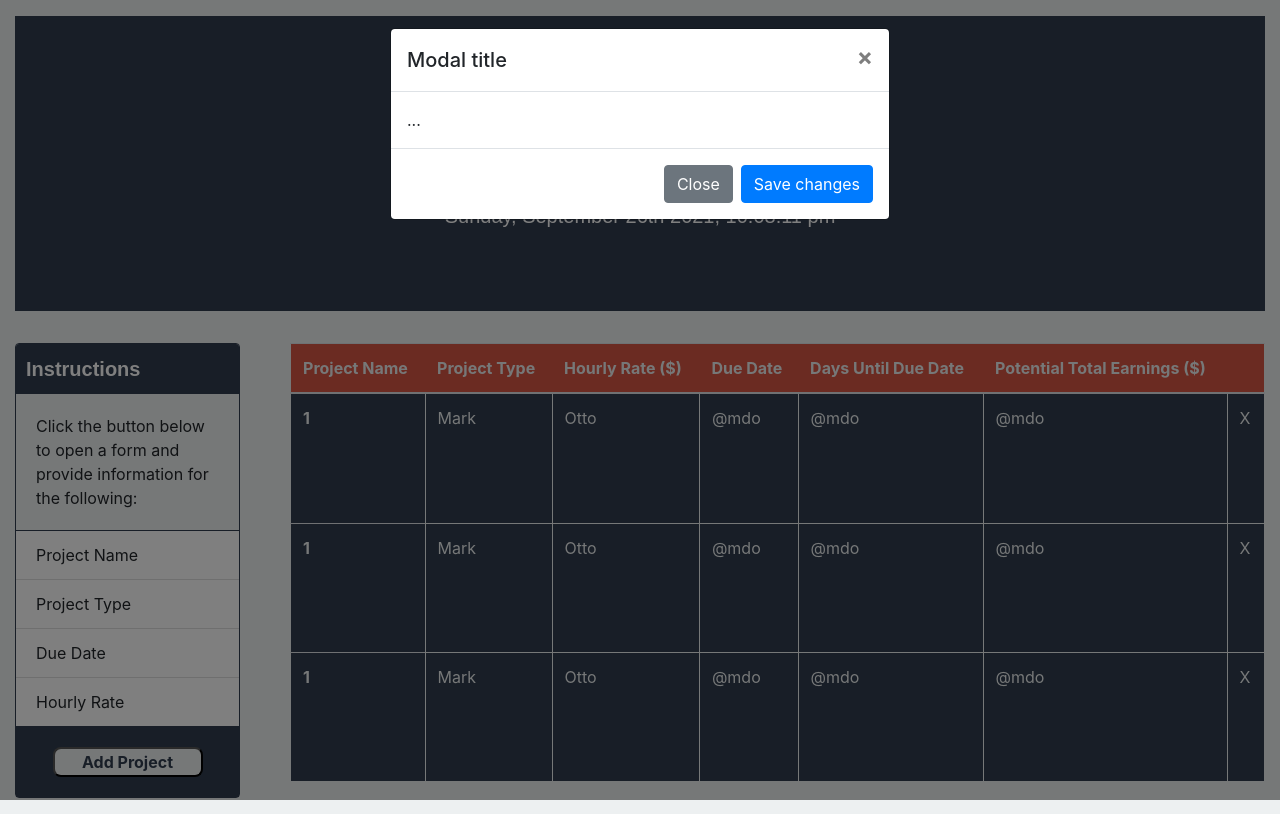
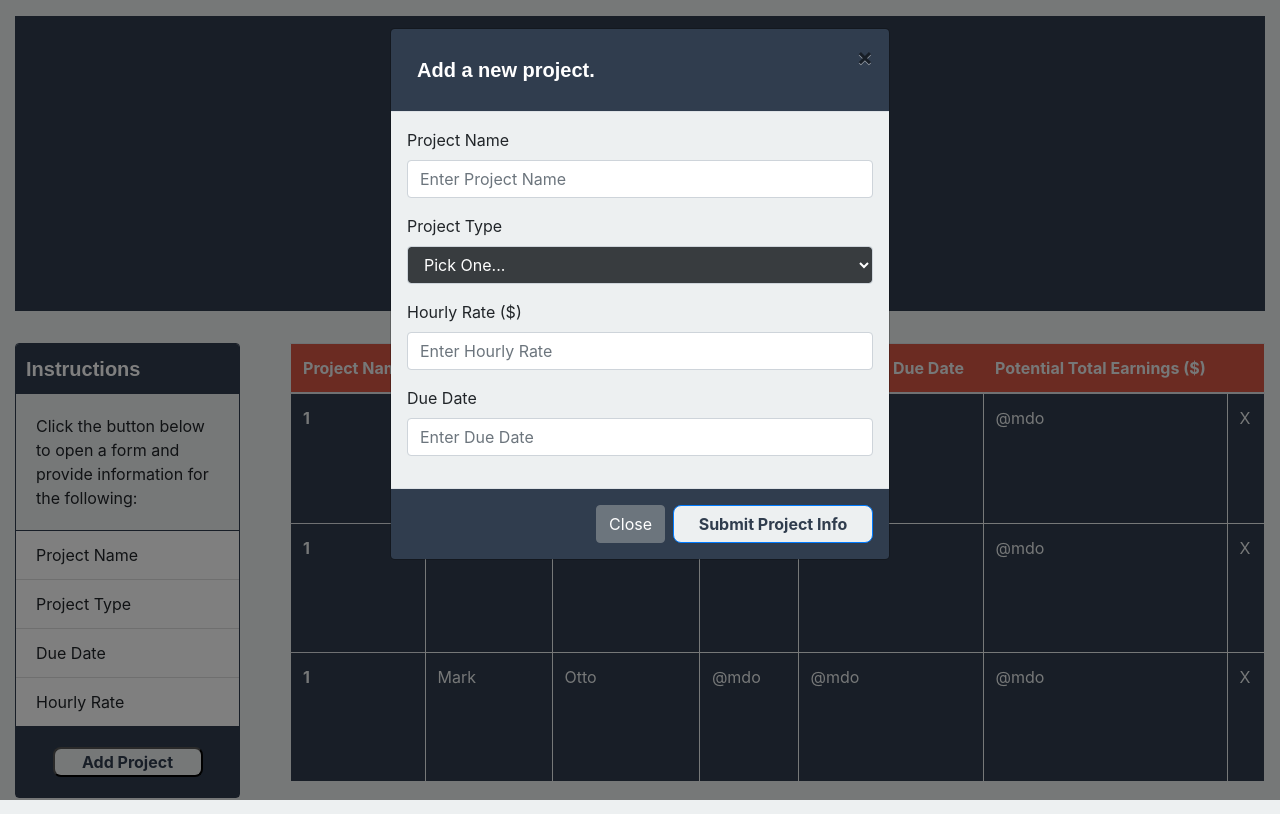
Before and after one commit to laurelthorburn/Mini-Project-5, a plain HTML site: page index.html in a window 1280 px wide. Both pictures are taken after a click on the button "Add Project". Drawn offline with nearby package versions, Linux system fonts and the light colour scheme.

Commit message:
Styled modal

```diff
--- a/Assets/script.js
+++ b/Assets/script.js
@@ -7,9 +7,6 @@ function updateClock() {
   }
   setInterval(updateClock, 1000);
 var currentTime = moment();
-
-// var modalBtn = document.getElementsByClassName('card-link');
-
 
 // // main and bttn form var
 // var projectFormEl = $("#project-form");
@@ -36,13 +33,5 @@ var currentTime = moment();
 //     printInput();
 // };
 
-function openModal(){
-    $('#myModal').modal('show');
-}
-
-$('.card-link').on('show.bs.modal', function () {
-    $('#myInput').trigger('focus')
-  })
 
 // submitBttn.addEventListener("submit", captureInput);
-// // modalBtn.addEventListener('click', openModal);
--- a/Assets/style.css
+++ b/Assets/style.css
@@ -18,6 +18,11 @@ text-align: center;
     border: solid 1px #303D4E;
 }
 
+.modal-content {
+    background-color: #303D4E;
+}
+
+#exampleModalLabel,
 .card-img-top {
     background-color: #303D4E;
     font-family: Arial, Helvetica, sans-serif;
@@ -25,6 +30,10 @@ text-align: center;
     font-size: 20px;
     font-weight: bold;
     padding: 10px;
+}
+
+.modal-body {
+    background-color: #EDF0F1;
 }
 
 .card-body{
@@ -35,6 +44,7 @@ background-color: #EDF0F1;
     background-color: #303D4E;
     text-align: center;
 }
+
 .card-link {
     width: 150px;
     border-radius: 8px;
@@ -63,3 +73,17 @@ td {
 tr {
     height: 25px;
 }
+
+#projectType {
+    background-color: rgb(56, 60, 63);
+    color: white;
+}
+
+.btn-primary {
+    width: 200px;
+    border-radius: 8px;
+    box-shadow: none;
+    background-color: #EDF0F1;
+    color: #303D4E;
+    font-weight: bold;
+}
--- a/index.html
+++ b/index.html
@@ -37,17 +37,44 @@
   <div class="modal-dialog" role="document">
     <div class="modal-content">
       <div class="modal-header">
-        <h5 class="modal-title" id="exampleModalLabel">Modal title</h5>
+        <h5 class="modal-title" id="exampleModalLabel">Add a new project.</h5>
         <button type="button" class="close" data-dismiss="modal" aria-label="Close">
           <span aria-hidden="true">&times;</span>
         </button>
       </div>
       <div class="modal-body">
-        ...
+        <form>
+          <div class="form-group">
+            <label>Project Name</label>
+            <input type="text" class="form-control" id="projectName" placeholder="Enter Project Name">
+          </div>
+          <div class="form-group">
+            <label>Project Type</label>
+            <div>
+              <select class="form-select form-select-lg mb-3 form-control" aria-label=".form-select-lg example" style="width:100%" id ="projectType">
+                <option selected>Pick One...</option>
+                <option value="1">Web Application (Front End)</option>
+                <option value="2">Web Application (Back End)</option>
+                <option value="3">Web Application (Full Stack)</option>
+                <option value="3">Mobile Application</option>
+                <option value="3">Print Campaign</option>
+                <option value="3">Digital Marketing Campaign</option>
+              </select>
+          </div>
+          </div>
+          <div class="form-group">
+            <label>Hourly Rate ($)</label>
+            <input type="text" class="form-control" id="hourlyRate" placeholder="Enter Hourly Rate">
+          </div>
+          <div class="form-group">
+            <label>Due Date</label>
+            <input type="text" class="form-control" id="dueDate" placeholder="Enter Due Date">
+          </div>
+        </form>
       </div>
       <div class="modal-footer">
         <button type="button" class="btn btn-secondary" data-dismiss="modal">Close</button>
-        <button type="button" class="btn btn-primary">Save changes</button>
+        <button type="button" class="btn btn-primary">Submit Project Info</button>
       </div>
     </div>
   </div>
```
